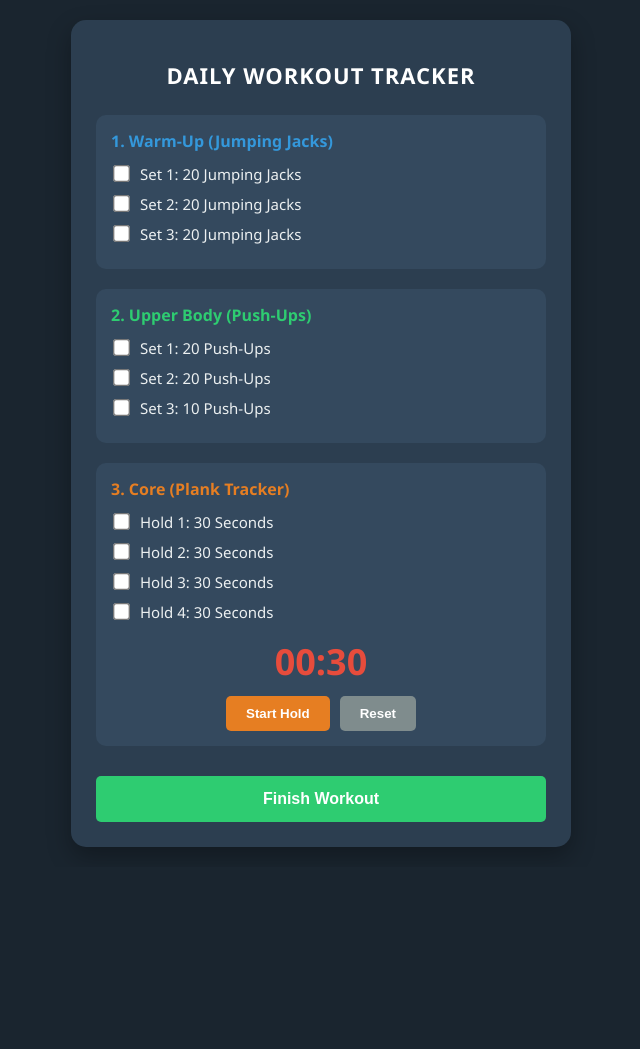
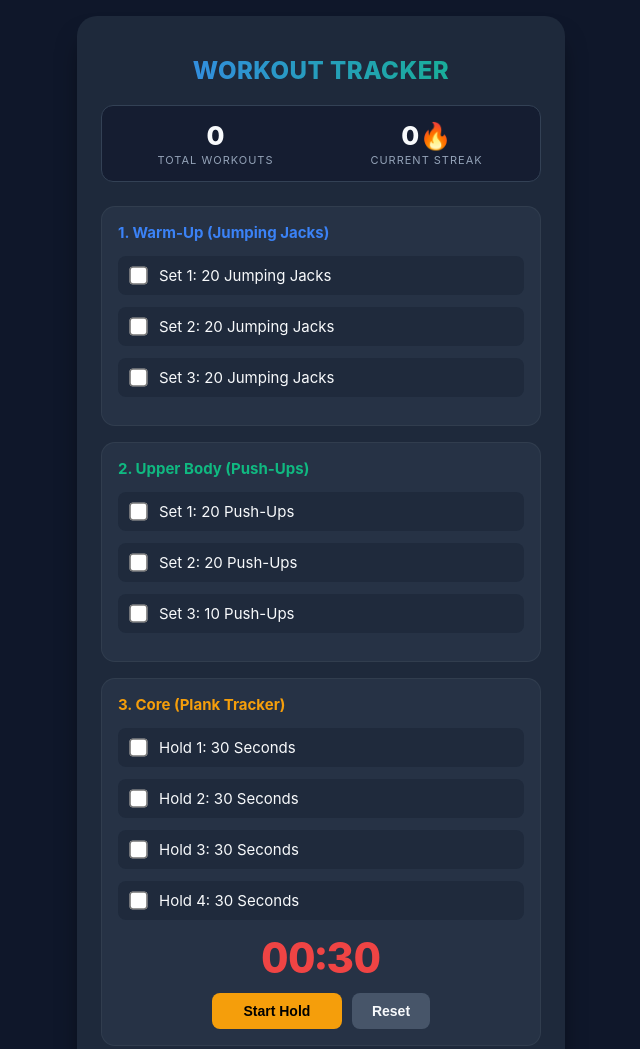
Before and after one commit to Nikhil062/my-workout, a plain HTML site: page index.html in a window 1280 px wide. Shown: the top 1049 px of the page, without its empty margins (319-959 px from the left). Before the commit the page ends 867 px from the top, so only its background shows below. Drawn offline with Linux system fonts and the light colour scheme.

Commit message:
Refactor index.html for better styling and interactivity
Updated styles and structure for improved UI and UX.

```diff
--- a/index.html
+++ b/index.html
@@ -5,114 +5,191 @@
     <meta name="viewport" content="width=device-width, initial-scale=1.0">
     <title>Minimalist Workout Tracker</title>
     <style>
+        :root {
+            --bg-color: #0f172a;
+            --card-bg: #1e293b;
+            --text-main: #f8fafc;
+            --text-muted: #94a3b8;
+            --primary: #3b82f6;
+            --success: #10b981;
+            --warning: #f59e0b;
+            --danger: #ef4444;
+        }
         body {
-            font-family: 'Segoe UI', Tahoma, Geneva, Verdana, sans-serif;
-            background-color: #1a252f;
-            color: #ecf0f1;
+            font-family: -apple-system, BlinkMacSystemFont, "Segoe UI", Roboto, Helvetica, Arial, sans-serif;
+            background-color: var(--bg-color);
+            color: var(--text-main);
             margin: 0;
-            padding: 20px;
+            padding: 16px;
             display: flex;
             justify-content: center;
         }
         .app-container {
             width: 100%;
-            max-width: 450px;
-            background-color: #2c3e50;
-            padding: 25px;
-            border-radius: 15px;
-            box-shadow: 0 10px 25px rgba(0,0,0,0.3);
+            max-width: 440px;
+            background-color: var(--card-bg);
+            padding: 24px;
+            border-radius: 20px;
+            box-shadow: 0 20px 25px -5px rgba(0,0,0,0.5);
         }
         h1 {
             text-align: center;
-            font-size: 22px;
-            color: #fff;
-            margin-bottom: 25px;
+            font-size: 24px;
+            font-weight: 800;
+            margin-bottom: 20px;
+            letter-spacing: 0.5px;
+            background: linear-gradient(to right, #3b82f6, #10b981);
+            -webkit-background-clip: text;
+            -webkit-text-fill-color: transparent;
+        }
+
+        /* Stats Dashboard Panel */
+        .stats-dashboard {
+            display: grid;
+            grid-template-columns: 1fr 1fr;
+            gap: 12px;
+            margin-bottom: 24px;
+            background: rgba(15, 23, 42, 0.6);
+            padding: 14px;
+            border-radius: 12px;
+            border: 1px solid #334155;
+        }
+        .stat-box {
+            text-align: center;
+        }
+        .stat-val {
+            font-size: 26px;
+            font-weight: 800;
+            color: var(--text-main);
+        }
+        .stat-lbl {
+            font-size: 11px;
+            color: var(--text-muted);
+            text-transform: uppercase;
             letter-spacing: 1px;
+            margin-top: 2px;
         }
+
         .section {
-            background-color: #34495e;
-            padding: 15px;
-            border-radius: 10px;
-            margin-bottom: 20px;
+            background-color: rgba(51, 65, 85, 0.4);
+            padding: 16px;
+            border-radius: 14px;
+            margin-bottom: 16px;
+            border: 1px solid rgba(255,255,255,0.05);
+            transition: transform 0.2s, border-color 0.2s;
+        }
+        .section:focus-within, .section:hover {
+            border-color: rgba(255,255,255,0.15);
         }
         .section-title {
-            font-weight: bold;
-            font-size: 16px;
-            margin-bottom: 12px;
-            display: flex;
-            align-items: center;
+            font-weight: 700;
+            font-size: 15px;
+            margin-bottom: 14px;
         }
-        .warmup .section-title { color: #3498db; }
-        .pushups .section-title { color: #2ecc71; }
-        .plank .section-title { color: #e67e22; }
+        .warmup .section-title { color: var(--primary); }
+        .pushups .section-title { color: var(--success); }
+        .plank .section-title { color: var(--warning); }
 
         .task-item {
             display: flex;
             align-items: center;
-            margin: 10px 0;
+            margin: 12px 0;
             cursor: pointer;
             font-size: 15px;
+            padding: 10px;
+            border-radius: 8px;
+            background: rgba(15, 23, 42, 0.3);
+            transition: background 0.2s, opacity 0.2s;
         }
+        .task-item:active { background: rgba(15, 23, 42, 0.6); }
         .task-item input {
-            margin-right: 12px;
-            transform: scale(1.3);
-            accent-color: #2ecc71;
+            margin-right: 14px;
+            transform: scale(1.4);
+            accent-color: var(--success);
+            cursor: pointer;
         }
+        .task-item.checked {
+            opacity: 0.5;
+            text-decoration: line-through;
+        }
+
         .timer-display {
             text-align: center;
-            font-size: 36px;
-            font-weight: bold;
-            color: #e74c3c;
-            margin: 15px 0 5px 0;
+            font-size: 42px;
+            font-weight: 800;
+            color: var(--danger);
+            margin: 10px 0;
+            font-variant-numeric: tabular-nums;
         }
         .btn-container {
             display: flex;
             gap: 10px;
             justify-content: center;
-            margin-top: 10px;
         }
         button {
             padding: 10px 20px;
             border: none;
-            border-radius: 5px;
-            font-weight: bold;
+            border-radius: 8px;
+            font-weight: 700;
+            font-size: 14px;
             cursor: pointer;
-            transition: background 0.2s;
+            transition: opacity 0.2s, transform 0.1s;
         }
-        .btn-start { background-color: #e67e22; color: white; }
-        .btn-reset { background-color: #7f8c8d; color: white; }
-        .btn-finish { background-color: #2ecc71; color: white; width: 100%; padding: 14px; font-size: 16px; margin-top: 10px; }
-        button:active { opacity: 0.8; }
+        button:active { transform: scale(0.97); }
+        .btn-start { background-color: var(--warning); color: #000; width: 130px;}
+        .btn-reset { background-color: #475569; color: var(--text-main); }
+        .btn-finish {
+            background: linear-gradient(135deg, var(--success), #059669);
+            color: white;
+            width: 100%;
+            padding: 16px;
+            font-size: 16px;
+            border-radius: 12px;
+            box-shadow: 0 4px 14px rgba(16, 185, 129, 0.3);
+            margin-top: 8px;
+        }
     </style>
 </head>
 <body>
 
 <div class="app-container">
-    <h1>DAILY WORKOUT TRACKER</h1>
+    <h1>WORKOUT TRACKER</h1>
+
+    <!-- Interactive Stats Dashboard -->
+    <div class="stats-dashboard">
+        <div class="stat-box">
+            <div class="stat-val" id="totalWorkouts">0</div>
+            <div class="stat-lbl">Total Workouts</div>
+        </div>
+        <div class="stat-box">
+            <div class="stat-val" id="streakDays">0🔥</div>
+            <div class="stat-lbl">Current Streak</div>
+        </div>
+    </div>
 
     <!-- Jumping Jacks -->
     <div class="section warmup">
         <div class="section-title">1. Warm-Up (Jumping Jacks)</div>
-        <label class="task-item"><input type="checkbox" class="workout-checkbox"> Set 1: 20 Jumping Jacks</label>
-        <label class="task-item"><input type="checkbox" class="workout-checkbox"> Set 2: 20 Jumping Jacks</label>
-        <label class="task-item"><input type="checkbox" class="workout-checkbox"> Set 3: 20 Jumping Jacks</label>
+        <label class="task-item"><input type="checkbox" class="workout-checkbox" onchange="toggleCheck(this)"> Set 1: 20 Jumping Jacks</label>
+        <label class="task-item"><input type="checkbox" class="workout-checkbox" onchange="toggleCheck(this)"> Set 2: 20 Jumping Jacks</label>
+        <label class="task-item"><input type="checkbox" class="workout-checkbox" onchange="toggleCheck(this)"> Set 3: 20 Jumping Jacks</label>
     </div>
 
     <!-- Push-Ups -->
     <div class="section pushups">
         <div class="section-title">2. Upper Body (Push-Ups)</div>
-        <label class="task-item"><input type="checkbox" class="workout-checkbox"> Set 1: 20 Push-Ups</label>
-        <label class="task-item"><input type="checkbox" class="workout-checkbox"> Set 2: 20 Push-Ups</label>
-        <label class="task-item"><input type="checkbox" class="workout-checkbox"> Set 3: 10 Push-Ups</label>
+        <label class="task-item"><input type="checkbox" class="workout-checkbox" onchange="toggleCheck(this)"> Set 1: 20 Push-Ups</label>
+        <label class="task-item"><input type="checkbox" class="workout-checkbox" onchange="toggleCheck(this)"> Set 2: 20 Push-Ups</label>
+        <label class="task-item"><input type="checkbox" class="workout-checkbox" onchange="toggleCheck(this)"> Set 3: 10 Push-Ups</label>
     </div>
 
     <!-- Planks -->
     <div class="section plank">
         <div class="section-title">3. Core (Plank Tracker)</div>
-        <label class="task-item"><input type="checkbox" class="workout-checkbox"> Hold 1: 30 Seconds</label>
-        <label class="task-item"><input type="checkbox" class="workout-checkbox"> Hold 2: 30 Seconds</label>
-        <label class="task-item"><input type="checkbox" class="workout-checkbox"> Hold 3: 30 Seconds</label>
-        <label class="task-item"><input type="checkbox" class="workout-checkbox"> Hold 4: 30 Seconds</label>
+        <label class="task-item"><input type="checkbox" class="workout-checkbox" onchange="toggleCheck(this)"> Hold 1: 30 Seconds</label>
+        <label class="task-item"><input type="checkbox" class="workout-checkbox" onchange="toggleCheck(this)"> Hold 2: 30 Seconds</label>
+        <label class="task-item"><input type="checkbox" class="workout-checkbox" onchange="toggleCheck(this)"> Hold 3: 30 Seconds</label>
+        <label class="task-item"><input type="checkbox" class="workout-checkbox" onchange="toggleCheck(this)"> Hold 4: 30 Seconds</label>
 
         <div class="timer-display" id="timer">00:30</div>
         <div class="btn-container">
@@ -128,6 +205,23 @@
     let timeLeft = 30;
     let timerInterval = null;
     let isRunning = false;
+
+    // Load metrics from localized browser memory
+    let totalWorkouts = parseInt(localStorage.getItem('totalWorkouts')) || 0;
+    let streakDays = parseInt(localStorage.getItem('streakDays')) || 0;
+    let lastWorkoutDate = localStorage.getItem('lastWorkoutDate') || "";
+
+    // Show initial dashboard scores
+    document.getElementById('totalWorkouts').innerText = totalWorkouts;
+    document.getElementById('streakDays').innerText = streakDays + "🔥";
+
+    function toggleCheck(checkbox) {
+        if(checkbox.checked) {
+            checkbox.parentElement.classList.add('checked');
+        } else {
+            checkbox.parentElement.classList.remove('checked');
+        }
+    }
 
     function toggleTimer() {
         const startBtn = document.getElementById('startBtn');
@@ -164,15 +258,16 @@
         const checkboxes = document.querySelectorAll('.workout-checkbox');
         const allChecked = Array.from(checkboxes).every(cb => cb.checked);
 
-        if (allChecked) {
-            alert("Workout Complete! Awesome job. See you next session!");
-            checkboxes.forEach(cb => cb.checked = false);
-            resetTimer();
+        if (!allChecked) {
+            alert("You haven't checked off all your sets yet. Keep going!");
+            return;
+        }
+
+        const todayStr = new Date().toDateString();
+
+        if (lastWorkoutDate === todayStr) {
+            alert("Workout logged! You already completed your session today. Keep it up!");
         } else {
-            alert("You haven't checked off all your sets yet. Keep going!");
-        }
-    }
-</script>
-
-</body>
-</html>
+            // Calculate streak adjustments
+            const yesterdayStr = new Date(Date.now() - 86400000).toDateString();
+            if (lastWorkoutDate === yesterdayStr) {
```
